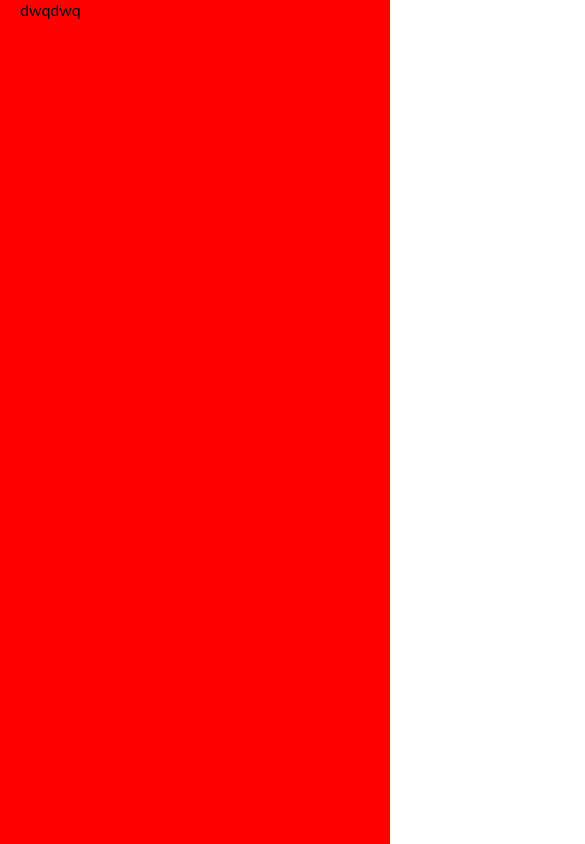
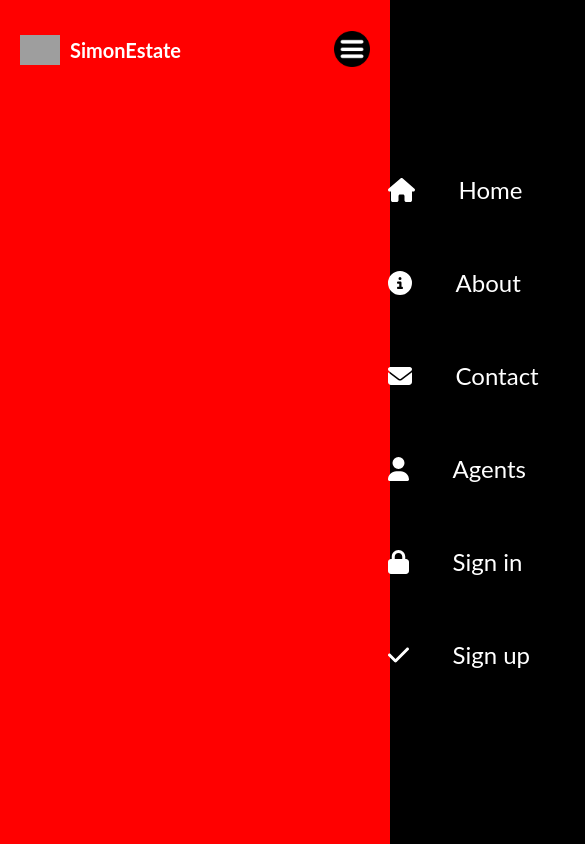
Before and after one commit to Simon1476/react-ts-realEstate-app, a React (Vite) app in the folder frontend/: page / in a window 390 px wide. Shown: the whole page, 585 px wide, since content can reach past the window. Built offline with nearby package versions, Linux system fonts and the light colour scheme; grey boxes are pictures that could not be loaded.

Commit message:
[FE]feat: Navbar 컴포넌트 추가
* feat: 반응형 레이아웃 구현

```diff
--- a/frontend/package.json
+++ b/frontend/package.json
@@ -10,6 +10,11 @@
     "preview": "vite preview"
   },
   "dependencies": {
+    "@fortawesome/fontawesome-svg-core": "^6.5.2",
+    "@fortawesome/free-brands-svg-icons": "^6.5.2",
+    "@fortawesome/free-regular-svg-icons": "^6.5.2",
+    "@fortawesome/free-solid-svg-icons": "^6.5.2",
+    "@fortawesome/react-fontawesome": "^0.2.0",
     "axios": "^1.6.8",
     "leaflet": "^1.9.4",
     "react": "^18.2.0",
--- a/frontend/src/App.tsx
+++ b/frontend/src/App.tsx
@@ -1,7 +1,12 @@
+import Navbar from "./components/Navbar/Navbar";
 import "./layout.scss";
 
 function App() {
-  return <div className="layout">dwqdwq</div>;
+  return (
+    <div className="layout">
+      <Navbar />
+    </div>
+  );
 }
 
 export default App;
--- /dev/null
+++ b/frontend/src/components/Navbar/Navbar.tsx
@@ -0,0 +1,67 @@
+import { useState } from "react";
+import "./navbar.scss";
+
+import { FontAwesomeIcon } from "@fortawesome/react-fontawesome";
+import {
+  faCheck,
+  faEnvelope,
+  faHouse,
+  faInfoCircle,
+  faLock,
+  faUser,
+} from "@fortawesome/free-solid-svg-icons";
+
+const Navbar = () => {
+  const [open, setOpen] = useState(false);
+  return (
+    <nav>
+      <div className="links">
+        <a href="/" className="logo">
+          <img src="/logo.png" alt="" />
+          <span>SimonEstate</span>
+        </a>
+        <a href="/">Home</a>
+        <a href="/">About</a>
+        <a href="/">Contact</a>
+        <a href="/">Agents</a>
+      </div>
+      <div className="sign">
+        <a href="/">Sign in</a>
+        <a href="/" className="register">
+          Sign up
+        </a>
+        <div className="menuIcon">
+          <img src="/menu.png" alt="" onClick={() => setOpen(!open)} />
+        </div>
+        <div className={open ? "menu active" : "menu"}>
+          <div className="link">
+            <FontAwesomeIcon icon={faHouse} />
+            <a href="/">Home</a>
+          </div>
+          <div className="link">
+            <FontAwesomeIcon icon={faInfoCircle} />
+            <a href="/">About</a>
+          </div>
+          <div className="link">
+            <FontAwesomeIcon icon={faEnvelope} />
+            <a href="/">Contact</a>
+          </div>
+          <div className="link">
+            <FontAwesomeIcon icon={faUser} />
+            <a href="/">Agents</a>
+          </div>
+          <div className="link">
+            <FontAwesomeIcon icon={faLock} />
+            <a href="/">Sign in</a>
+          </div>
+          <div className="link">
+            <FontAwesomeIcon icon={faCheck} />
+            <a href="/">Sign up</a>
+          </div>
+        </div>
+      </div>
+    </nav>
+  );
+};
+
+export default Navbar;
--- /dev/null
+++ b/frontend/src/components/Navbar/navbar.scss
@@ -0,0 +1,120 @@
+@import "../../responsive.scss";
+
+nav{
+  display: flex;
+  justify-content: space-between;
+  align-items: center;
+  height: 100px;
+  color: #2A2A2A;
+  a {
+    transition: all 0.4s ease;
+
+    @include sm {
+      display: none;
+    }
+
+    &:hover {
+      scale: 1.05;
+    }
+  }
+
+  .links {
+    display: flex;
+    align-items: center;
+    gap: 50px;
+    flex: 3;
+    color: white;
+
+    .logo {
+      display: flex;
+      align-items: center;
+      gap: 10px;
+      font-weight: bold;
+      font-size: 20px;
+      color: white;
+
+      img {
+        width: 40px;
+      }
+
+      span {
+        @include md {
+          display: none;
+        }
+
+        @include sm {
+          display: initial;
+        }
+      }
+    }
+  }
+
+  .sign {
+    display: flex;
+    align-items: center;
+    justify-content: flex-end;
+    flex: 2;
+    height: 100%;
+    background-color: #F0F0F0;
+
+    @include md {
+      background-color: transparent;
+    }
+
+    a {
+      padding: 12px 24px;
+      margin: 20px;
+    }
+
+    .register {
+      color: white;
+      background-color: #2A2A2A;
+    }
+
+    .menuIcon {
+      display: none;
+      z-index: 999;
+
+      img {
+        width: 36px;
+        cursor: pointer;
+      }
+
+      @include sm {
+        display: initial;
+      }
+    }
+
+    .menu {
+      display: flex;
+      flex-direction: column;
+      justify-content: center;
+      align-items: center;
+      position: absolute;
+      top: 0;
+      right: -50%;
+      width: 50%;
+      height: 100vh;
+      background-color: black;
+      color: white;
+      transition: all 1s ease;
+      font-size: 24px;
+
+      &.active {
+        right: 0;
+      }
+
+      .link {
+        display: flex;
+        align-items: center;
+        width: 200px
+      }
+
+      @include sm {
+        a{
+          display: initial;
+        }
+      }
+    }
+  }
+}
```
Also changed, not shown: frontend/public/menu.png (added), 1 other file (tests, documents, lock files or other folders).
